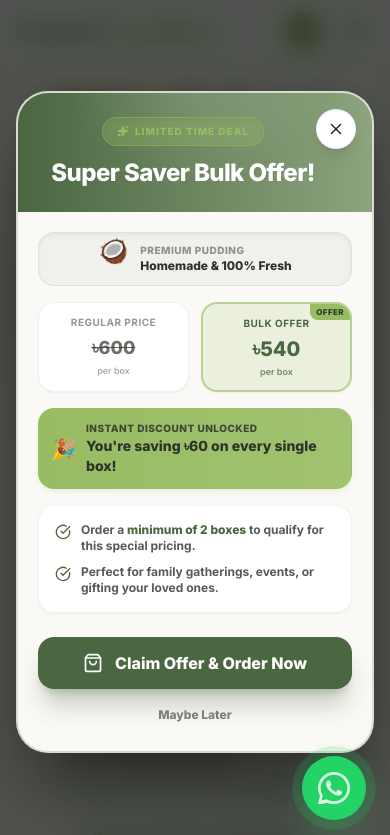
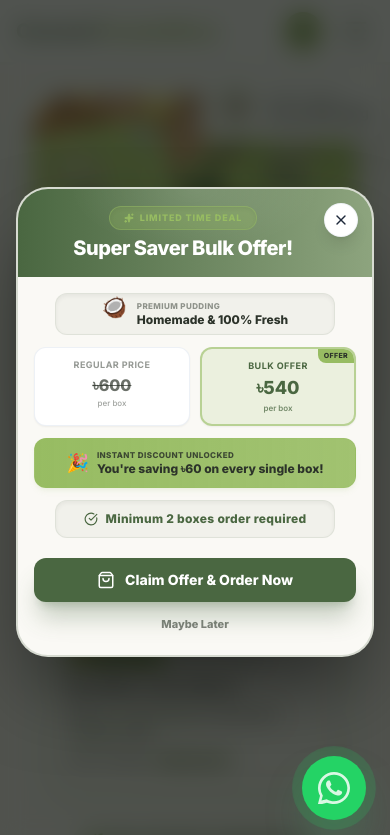
Before and after one commit to Arafat-Bhuiyan/Coconut-treats-and-more, a React (Vite) app: page / in a window 390 px wide. Shown: the top 835 px of the page. Built offline with nearby package versions, Linux system fonts and the light colour scheme.

Commit message:
Redesign promotion popup to be ultra-compact and fit completely on all screens without scrolling

```diff
--- a/src/pages/Home/sections/Hero/PromotionPopup.jsx
+++ b/src/pages/Home/sections/Hero/PromotionPopup.jsx
@@ -6,7 +6,7 @@ const PromotionPopup = ({ isOpen, onClose, onClaim }) => {
   return (
     <AnimatePresence>
       {isOpen && (
-        <div className="fixed inset-0 z-50 flex items-center justify-center p-4">
+        <div className="fixed inset-0 z-50 flex items-center justify-center p-4 sm:p-6 md:p-8">
           {/* Backdrop blur with Framer Motion fade-in */}
           <motion.div
             initial={{ opacity: 0 }}
@@ -22,98 +22,88 @@ const PromotionPopup = ({ isOpen, onClose, onClaim }) => {
             animate={{ opacity: 1, scale: 1, y: 0 }}
             exit={{ opacity: 0, scale: 0.9, y: 30 }}
             transition={{ type: "spring", stiffness: 300, damping: 25 }}
-            className="relative w-full max-w-lg max-h-[90vh] overflow-y-auto no-scrollbar bg-[#FAF9F5] rounded-[2rem] sm:rounded-[2.5rem] overflow-hidden shadow-[0_40px_80px_-15px_rgba(0,0,0,0.5)] border-2 border-primary/20 z-10"
+            className="relative w-full max-w-md bg-[#FAF9F5] rounded-[2rem] sm:rounded-[2.5rem] overflow-hidden shadow-[0_40px_80px_-15px_rgba(0,0,0,0.5)] border-2 border-primary/20 z-10 no-scrollbar"
           >
             {/* Top Close Button - Highly Prominent & Fixed on Modal */}
             <button
               onClick={onClose}
-              className="absolute top-4 right-4 p-2.5 rounded-full bg-white text-slate-800 hover:bg-slate-100 hover:scale-105 active:scale-95 transition-all z-20 shadow-lg border border-slate-200/50 cursor-pointer flex items-center justify-center"
+              className="absolute top-3.5 right-3.5 p-2 rounded-full bg-white text-slate-800 hover:bg-slate-100 hover:scale-105 active:scale-95 transition-all z-20 shadow-lg border border-slate-200/50 cursor-pointer flex items-center justify-center"
               aria-label="Close promotion dialog"
             >
-              <X size={18} />
+              <X size={16} />
             </button>
 
             {/* Top Branding Banner */}
-            <div className="bg-gradient-to-r from-primary to-secondary p-6 sm:p-8 text-white text-center relative overflow-hidden">
+            <div className="bg-gradient-to-r from-primary to-secondary py-4 px-6 sm:py-6 sm:px-8 text-white text-center relative overflow-hidden">
               <div className="absolute inset-0 opacity-10 bg-[radial-gradient(ellipse_at_top,_var(--tw-gradient-stops))] from-white via-transparent to-transparent pointer-events-none" />
               <div className="relative z-10 pr-6">
-                <span className="bg-accent/30 border border-accent/40 text-accent font-black text-[10px] sm:text-xs px-3.5 py-1.5 rounded-full uppercase tracking-widest inline-flex items-center gap-1.5 shadow-inner mb-3">
-                  <Sparkles size={12} fill="currentColor" /> LIMITED TIME DEAL
+                <span className="bg-accent/30 border border-accent/40 text-accent font-black text-[9px] sm:text-xs px-3.5 py-1 rounded-full uppercase tracking-widest inline-flex items-center gap-1.5 shadow-inner mb-1.5">
+                  <Sparkles size={10} fill="currentColor" /> LIMITED TIME DEAL
                 </span>
-                <h3 className="text-2xl sm:text-3xl font-black leading-tight tracking-tight">
+                <h3 className="text-xl sm:text-2xl md:text-3xl font-black leading-tight tracking-tight">
                   Super Saver Bulk Offer!
                 </h3>
               </div>
             </div>
 
             {/* Content Area */}
-            <div className="p-5 sm:p-8 sm:pt-10 text-center relative z-10">
+            <div className="p-4 sm:p-6 text-center relative z-10">
               {/* Product illustration badge */}
-              <div className="flex items-center justify-center gap-3 mb-4 sm:mb-6 bg-primary/5 border border-primary/10 py-2.5 sm:py-3.5 px-4 sm:px-6 rounded-2xl max-w-sm mx-auto shadow-inner">
-                <span className="text-2xl sm:text-3xl animate-bounce duration-1000">🥥</span>
+              <div className="flex items-center justify-center gap-2.5 mb-3 bg-primary/5 border border-primary/10 py-1.5 px-4 rounded-xl max-w-[280px] sm:max-w-sm mx-auto shadow-inner">
+                <span className="text-xl sm:text-2xl animate-bounce duration-1000">🥥</span>
                 <div className="text-left">
-                  <p className="text-[10px] text-husk/50 uppercase font-black tracking-wider">Premium Pudding</p>
+                  <p className="text-[8px] sm:text-[10px] text-husk/50 uppercase font-black tracking-wider">Premium Pudding</p>
                   <p className="font-extrabold text-husk text-xs sm:text-sm">Homemade & 100% Fresh</p>
                 </div>
               </div>
 
               {/* Clean Pricing Comparison Grid */}
-              <div className="grid grid-cols-2 gap-3 sm:gap-4 mb-4 sm:mb-6">
+              <div className="grid grid-cols-2 gap-2.5 sm:gap-4 mb-3">
                 {/* Regular Price */}
-                <div className="bg-white p-3 sm:p-4 rounded-2xl border border-slate-200/60 text-center shadow-sm">
-                  <p className="text-[10px] sm:text-xs text-husk/50 font-bold uppercase tracking-wider mb-1">Regular Price</p>
-                  <p className="text-lg sm:text-xl font-extrabold text-husk/70 line-through">৳600</p>
-                  <p className="text-[9px] sm:text-[10px] text-husk/45 font-medium mt-0.5">per box</p>
+                <div className="bg-white p-2.5 sm:p-4 rounded-xl sm:rounded-2xl border border-slate-200/60 text-center shadow-sm">
+                  <p className="text-[9px] sm:text-xs text-husk/50 font-bold uppercase tracking-wider mb-0.5">Regular Price</p>
+                  <p className="text-base sm:text-xl font-extrabold text-husk/70 line-through">৳600</p>
+                  <p className="text-[8px] sm:text-[10px] text-husk/45 font-medium">per box</p>
                 </div>
 
                 {/* Offer Price */}
-                <div className="bg-accent/15 p-3 sm:p-4 rounded-2xl border-2 border-accent/60 text-center relative overflow-hidden shadow-sm">
-                  <div className="absolute top-0 right-0 bg-accent text-husk text-[8px] font-black px-1.5 sm:px-2 py-0.5 rounded-bl-lg uppercase tracking-wider">
+                <div className="bg-accent/15 p-2.5 sm:p-4 rounded-xl sm:rounded-2xl border-2 border-accent/60 text-center relative overflow-hidden shadow-sm">
+                  <div className="absolute top-0 right-0 bg-accent text-husk text-[7px] sm:text-[8px] font-black px-1.5 py-0.5 rounded-bl-lg uppercase tracking-wider">
                     Offer
                   </div>
-                  <p className="text-[10px] sm:text-xs text-primary font-bold uppercase tracking-wider mb-1">Bulk Offer</p>
-                  <p className="text-xl sm:text-2xl font-black text-primary">৳540</p>
-                  <p className="text-[9px] sm:text-[10px] text-primary/75 font-semibold mt-0.5">per box</p>
+                  <p className="text-[9px] sm:text-xs text-primary font-bold uppercase tracking-wider mb-0.5">Bulk Offer</p>
+                  <p className="text-lg sm:text-2xl font-black text-primary">৳540</p>
+                  <p className="text-[8px] sm:text-[10px] text-primary/75 font-semibold">per box</p>
                 </div>
               </div>
 
               {/* Large Savings Highlight */}
-              <div className="mb-4 sm:mb-6 bg-gradient-to-r from-accent to-accent/90 text-husk p-3 sm:p-4 rounded-2xl border border-accent/20 flex items-center justify-center gap-2.5 sm:gap-3 shadow-md shadow-accent/10">
-                <span className="text-xl sm:text-2xl">🎉</span>
+              <div className="mb-3 bg-gradient-to-r from-accent to-accent/90 text-husk p-2.5 sm:p-4 rounded-xl sm:rounded-2xl border border-accent/20 flex items-center justify-center gap-2 sm:gap-3 shadow-md shadow-accent/10">
+                <span className="text-lg sm:text-xl">🎉</span>
                 <div className="text-left">
-                  <p className="text-[10px] sm:text-xs font-black uppercase tracking-wider opacity-85">Instant Discount Unlocked</p>
-                  <p className="font-black text-sm sm:text-base md:text-lg">You're saving ৳60 on every single box!</p>
+                  <p className="text-[8px] sm:text-xs font-black uppercase tracking-wider opacity-85">Instant Discount Unlocked</p>
+                  <p className="font-black text-xs sm:text-base md:text-lg">You're saving ৳60 on every single box!</p>
                 </div>
               </div>
 
-              {/* Offer details & bullet points */}
-              <div className="bg-white p-4 sm:p-5 rounded-2xl border border-slate-200/50 text-left mb-6 sm:mb-8 space-y-2.5 sm:space-y-3 shadow-sm">
-                <div className="flex items-start gap-2.5 sm:gap-3">
-                  <CheckCircle size={16} className="text-primary mt-0.5 flex-shrink-0" />
-                  <p className="text-xs sm:text-sm font-bold text-husk/80">
-                    Order a <span className="text-primary font-black">minimum of 2 boxes</span> to qualify for this special pricing.
-                  </p>
-                </div>
-                <div className="flex items-start gap-2.5 sm:gap-3">
-                  <CheckCircle size={16} className="text-primary mt-0.5 flex-shrink-0" />
-                  <p className="text-xs sm:text-sm font-bold text-husk/80">
-                    Perfect for family gatherings, events, or gifting your loved ones.
-                  </p>
-                </div>
+              {/* Sleek Bullet-less Offer Detail Row */}
+              <div className="flex items-center justify-center gap-2 mb-5 text-primary bg-primary/5 border border-primary/10 rounded-xl py-2.5 px-4 text-xs sm:text-sm font-black tracking-wide max-w-[280px] sm:max-w-sm mx-auto shadow-inner">
+                <CheckCircle size={14} className="text-primary flex-shrink-0" />
+                <span>Minimum 2 boxes order required</span>
               </div>
 
               {/* CTAs */}
-              <div className="space-y-2.5 sm:space-y-3.5">
+              <div className="space-y-2 sm:space-y-3">
                 <button
                   onClick={onClaim}
-                  className="w-full bg-primary hover:bg-primary-dark text-white font-black text-base sm:text-xl py-3.5 sm:py-4 rounded-2xl flex items-center justify-center gap-3 transition-all shadow-xl shadow-primary/30 transform hover:-translate-y-1 hover:shadow-2xl active:translate-y-0.5 cursor-pointer"
+                  className="w-full bg-primary hover:bg-primary-dark text-white font-black text-sm sm:text-lg py-3 sm:py-4 rounded-xl sm:rounded-2xl flex items-center justify-center gap-2.5 transition-all shadow-xl shadow-primary/30 transform hover:-translate-y-1 hover:shadow-2xl active:translate-y-0.5 cursor-pointer"
                 >
-                  <ShoppingBag size={20} />
+                  <ShoppingBag size={18} />
                   Claim Offer & Order Now
                 </button>
                 <button
                   onClick={onClose}
-                  className="w-full hover:bg-slate-100 text-husk/60 hover:text-husk font-extrabold text-xs sm:text-sm py-2 rounded-xl transition-colors cursor-pointer"
+                  className="w-full hover:bg-slate-100 text-husk/60 hover:text-husk font-extrabold text-[11px] sm:text-xs py-1.5 rounded-lg transition-colors cursor-pointer"
                 >
                   Maybe Later
                 </button>
```
